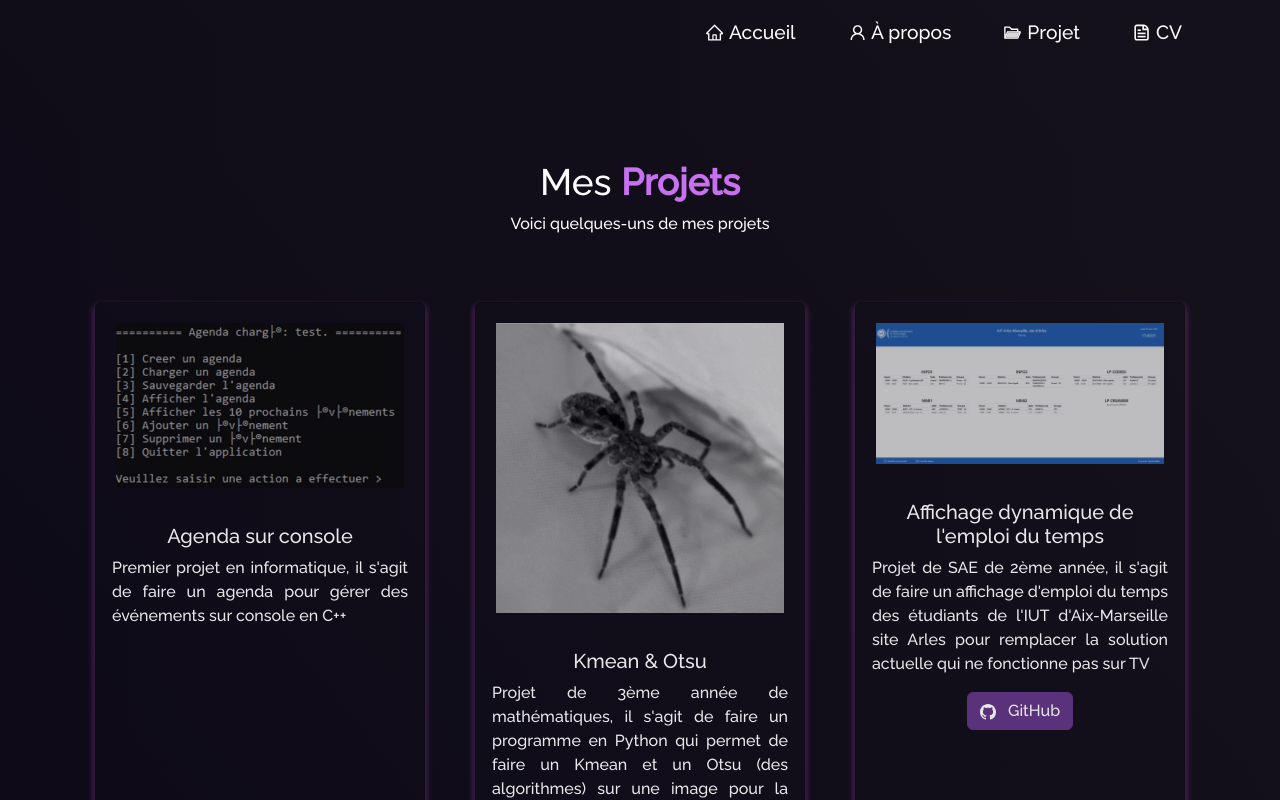
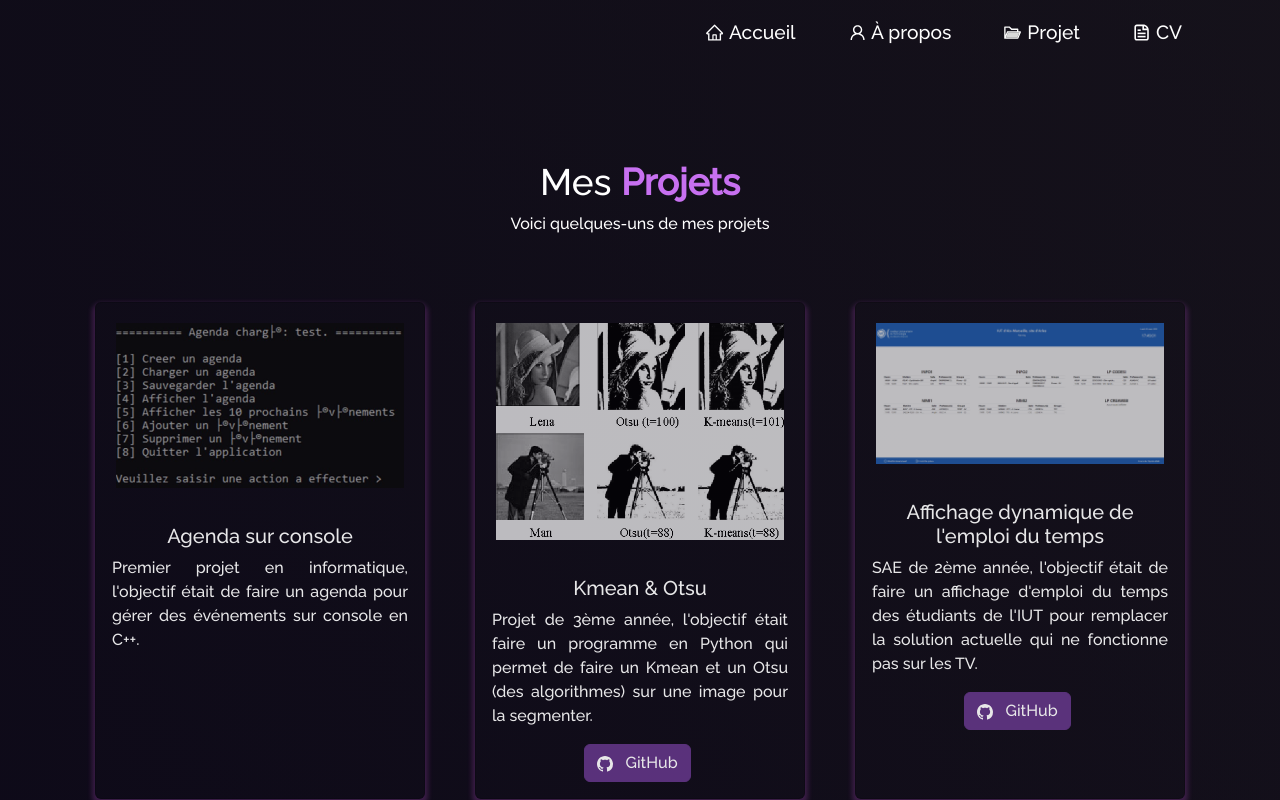
Before and after one commit to SlowBye/Portfolio, a React (Create React App) app: page / in a window 1280 px wide. Both pictures are taken after a click on the button "Projet". Shown: the top 800 px of the page. Built offline with nearby package versions, Linux system fonts and the light colour scheme.

Commit message:
Correction

```diff
--- a/src/Composant/Apropos/Techno.js
+++ b/src/Composant/Apropos/Techno.js
@@ -35,7 +35,7 @@ function Techno() {
 
         <Col xs={4} md={2} className="tech-icons">
             <SiMysql />
-            <h4>MySQL</h4>
+            <h4>SQL</h4>
         </Col>
 
         <Col xs={4} md={2} className="tech-icons">
--- a/src/Composant/Apropos/Texte.js
+++ b/src/Composant/Apropos/Texte.js
@@ -14,12 +14,12 @@ function Texte() {
             <br />
             Après une formation en STI2D option SIN, j'ai poursuivi en BUT Informatique à l'IUT d'Arles, et je suis actuellement en 3ème année en alternance à la <span className="purple">Direction générale de l'aviation civile</span> en tant que développeur web.
             <br />
-            Mon objectif est de devenir développeur web ou logiciel, avec une préférence pour le <span className="purple">Back-end</span>.
+            Mon objectif est de devenir <span className="purple">développeur web</span> ou <span className="purple">logiciel</span>.
             <br />
             J'ai postulé chez YNOV Campus pour un Master en alternance.
             <br />
             <br />
-            À part le développement, j'aime aussi :
+            En plus du développement, j'adore également :
           </p>
           <ul>
 
--- a/src/Composant/Cv/Cv.js
+++ b/src/Composant/Cv/Cv.js
@@ -19,7 +19,7 @@ function CV() {
 
           <Button variant="primary" href={pdf} target="_blank" style={{ maxWidth: "250px" }}>
           <BsDownload />
-            &nbsp;Download CV
+            &nbsp;Télécharger CV
           </Button>
 
         </Row>
--- a/src/Composant/Home/Bloc.js
+++ b/src/Composant/Home/Bloc.js
@@ -12,7 +12,7 @@ function Main() {
 
             <br/> <br/>
             <h1 style={{ fontSize: "2.6em" }}>
-              <span className="purple"> Présentation Succinte </span> {/* Titre de la section présentation */}
+              <span className="purple"> Présentation Succincte  </span> {/* Titre de la section présentation */}
             </h1>
             {/*1er Paragraphe */}
             <p className="home-about-body">
@@ -24,7 +24,7 @@ function Main() {
               <br />
 
               {/*2ème Paragraphe */}
-                J'ai des connaissances en programmation dans quelques langages <b className="purple"> (C++, Javascript, Java...) </b> {/* Compétences en programmation */}
+                J'ai des connaissances en programmation dans quelques langages <b className="purple"> (C++, JavaScript, Java...) </b> {/* Compétences en programmation */}
               <br />
                 J'ai des compétences en développement web avec quelques frameworks et bibliothèques <b className="purple"> (React, Angular, Material UI, Express...)</b> {/* Compétences en développement web */}
               <br />
--- a/src/Composant/Projet/Projet.js
+++ b/src/Composant/Projet/Projet.js
@@ -7,11 +7,11 @@ import img3 from "../../Items/Projet/Image3.png";
 import img4 from "../../Items/Projet/Image4.png";
 import img5 from "../../Items/Projet/Image6.png";
 
-const description =["Premier projet en informatique, il s'agit de faire un agenda pour gérer des événements sur console en C++",
-                    "Projet de 3ème année de mathématiques, il s'agit de faire un programme en Python qui permet de faire un Kmean et un Otsu (des algorithmes) sur une image pour la segmenter.",
-                    "Projet de SAE de 2ème année, il s'agit de faire un affichage d'emploi du temps des étudiants de l'IUT d'Aix-Marseille site Arles pour remplacer la solution actuelle qui ne fonctionne pas sur TV",
-                    "Projet de 3ème année, il s'agit de faire un jeu de puissance 4 en JavaScript ReactJS avec toutes les fonctionnalités du jeu classique et quelques nouvelles.",
-                    "API qui pourrait permettre au service du Temps réel d’avoir des statistiques et tri de données sur toutes leurs activités depuis le lancement de MADA ou sur une certaine année."]
+const description =["Premier projet en informatique, l'objectif était de faire un agenda pour gérer des événements sur console en C++.",
+                    "Projet de 3ème année, l'objectif était faire un programme en Python qui permet de faire un Kmean et un Otsu (des algorithmes) sur une image pour la segmenter.",
+                    "SAE de 2ème année, l'objectif était de faire un affichage d'emploi du temps des étudiants de l'IUT pour remplacer la solution actuelle qui ne fonctionne pas sur les TV.",
+                    "Projet de 3ème année, l'objectif était de faire un de puissance 4 en JavaScript ReactJS avec toutes les règles du jeu classique et quelques nouvelles.",
+                    "API qui permet au service du Temps réel d’avoir des statistiques et tri de données sur toutes leurs activités de MADA ou sur une certaine année."]
 
 const titre = [ "Agenda sur console",
                 "Kmean & Otsu",
@@ -25,6 +25,12 @@ const lien = [  0,
                 "https://github.com/SlowBye/Puissance_4",
                 "https://github.com/SlowBye/SAE"]
 
+const lien2 = [0,
+              0,
+              0,
+              "https://slowbye.github.io/Puissance_4/",
+              0]
+
 const img = [img1, img2, img3, img4, img5 ]
 
 function Projet() {
@@ -33,7 +39,7 @@ function Projet() {
     for(let i = 0; i<titre.length;i++){
         tab.push(
             <Col md={4} className="project-card">
-                <Projetdev img={img[i]} titre={titre[i]} description={description[i]} lien= {lien[i]}/>
+                <Projetdev img={img[i]} titre={titre[i]} description={description[i]} lien= {lien[i]} lien2={lien2[i]} />
           </Col>
         )
     }
--- a/src/Composant/Projet/Projet_dev.js
+++ b/src/Composant/Projet/Projet_dev.js
@@ -1,10 +1,10 @@
 import React from "react";
 import Card from "react-bootstrap/Card";
 import Button from "react-bootstrap/Button";
-import { BsGithub } from "react-icons/bs";
+import { BsGithub,BsLink } from "react-icons/bs";
 
 function Dev(props) {
-    const { img, titre, description, lien } = props;
+    const { img, titre, description, lien,lien2 } = props;
 
     return (
         <Card className="project-card-view">
@@ -13,11 +13,17 @@ function Dev(props) {
                 <Card.Title>{titre}</Card.Title>
                 <Card.Text style={{ textAlign: "justify" }}>
                     {description}
-                </Card.Text>
+                </Card.Text >
                 {lien !== 0 && (
-                    <Button variant="primary" href={lien} target="_blank">
+                    <Button variant="primary" href={lien} target="_blank" style={{marginRight:"5px"}}>
                         <BsGithub /> &nbsp;
                         GitHub
+                    </Button>
+                )}
+                {lien2 !== 0 && (
+                    <Button variant="primary" href={lien2} target="_blank" style={{marginLeft:"5px"}}>
+                        <BsLink /> &nbsp;
+                        Démo
                     </Button>
                 )}
             </Card.Body>
```
Also changed, not shown: src/Items/Projet/Image2.png.
